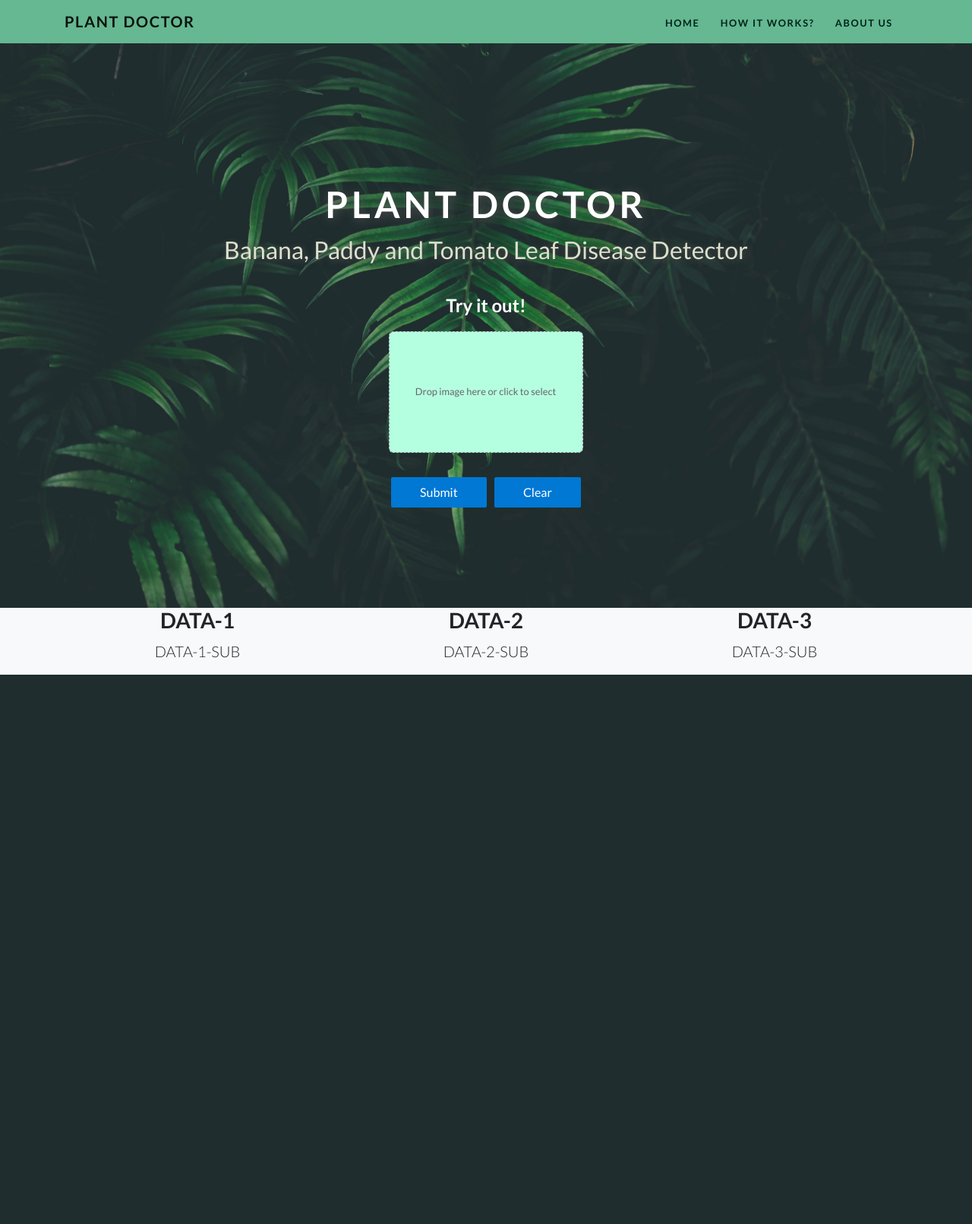
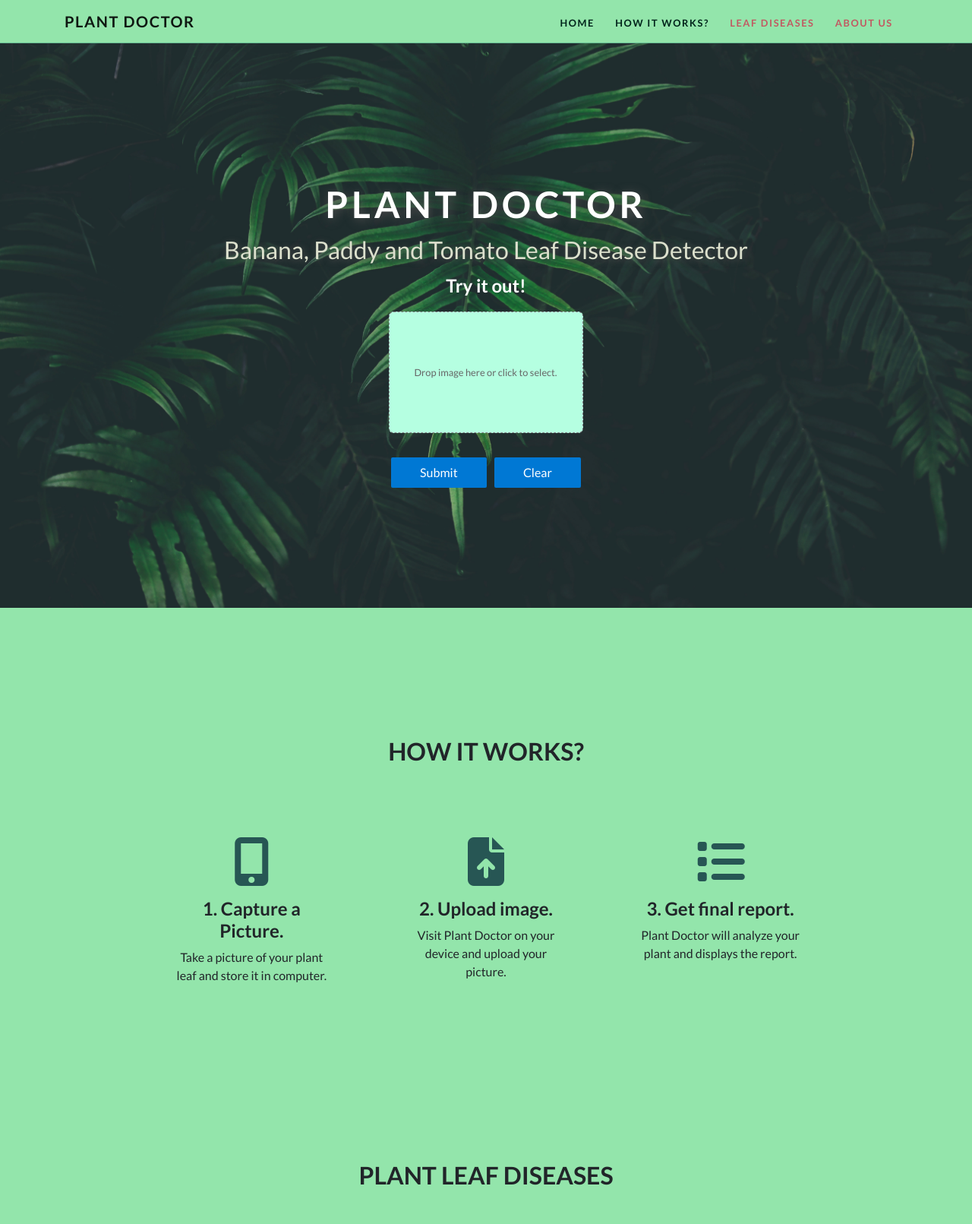
Before and after one commit to nivethjunnithan/Plant-Doctor, a Flask app: page / in a window 1280 px wide. Shown: the top 1611 px of the page at 76% size. Before the commit the page ends 888 px from the top, so only its background shows below. Run offline with Flask 2, Linux system fonts and the light colour scheme; some libraries are stand-ins or nearby versions.

Commit message:
added more sections

```diff
--- a/static/main.css
+++ b/static/main.css
@@ -1,6 +1,6 @@
 body {
   font-family: "Lato", "Helvetica Neue", Helvetica, Arial, sans-serif;
-  background-color: #0d986a;
+  background-color: #93e5ab;
 }
 
 h1,
@@ -25,7 +25,7 @@
   font-weight: 700;
   font-size: 0.8rem;
   letter-spacing: 0.1rem;
-  background: #65b891 !important;
+  background: #93e5ab !important;
   border-bottom: 1px solid #65b891;
 }
 .navbar-brand img {
@@ -58,6 +58,7 @@
   background-size: cover;
   background-position: center;
   position: relative;
+  align-items: center !important;
 }
 .masthead .overlay {
   position: absolute;
@@ -69,7 +70,23 @@
   z-index: 1;
   opacity: 0.3;
 }
-.masthead h1 {
+
+.masthead .main {
+  box-sizing: border-box;
+  display: flex;
+  flex-direction: column;
+  align-items: center;
+}
+
+.masthead .main .frame .panel {
+  align-items: center;
+}
+
+.masthead .main .title {
+  text-align: center;
+}
+
+.masthead .main .title h1 {
   color: #fff;
   font-size: 3rem;
   font-weight: 700;
@@ -78,11 +95,19 @@
   letter-spacing: 0.3rem;
   text-shadow: 0.1rem 0.1rem 0.8rem rgb(80, 79, 79);
 }
-.masthead h2 {
+.masthead .main .title h2 {
   color: #dce0cd;
-  font-size: 1rem;
+  font-size: 2rem;
   text-shadow: 0.1rem 0.1rem 0.5rem rgb(80, 79, 79);
-  padding-bottom: 1.6rem;
+  font-weight: 500;
+  margin: 0.8rem 0 0.6rem;
+}
+
+.masthead .main .title p {
+  font-size: 1.5rem;
+  font-weight: 700;
+  color: #ffffff;
+  margin: 0;
 }
 
 /* Global button style */
@@ -265,7 +264,9 @@
 #features {
   position: relative;
   z-index: 1;
+  margin: 5rem 0;
 }
+
 .feature-title {
   font-size: 1.5rem;
 }
--- a/templates/base.html
+++ b/templates/base.html
@@ -25,9 +25,11 @@
 
   <body data-spy="scroll" data-target="#navbarSupportedContent">
     {% block content %}{% endblock %}
+
+    <!-- Bootstrap -->
+    <script src="https://code.jquery.com/jquery-3.2.1.slim.min.js"></script>
+    <script src="https://cdnjs.cloudflare.com/ajax/libs/popper.js/1.12.9/umd/popper.min.js"></script>
+    <script src="https://maxcdn.bootstrapcdn.com/bootstrap/4.0.0/js/bootstrap.min.js"></script>
+    <script src="{{ url_for('static',filename='main.js') }}"></script>
   </body>
-
-  <footer>
-    <script src="{{ url_for('static',filename='main.js') }}"></script>
-  </footer>
 </html>
--- a/templates/index.html
+++ b/templates/index.html
@@ -23,10 +23,13 @@
           <a class="nav-link" href="#home">Home</a>
         </li>
         <li class="nav-item">
-          <a class="nav-link" href="#about">How it Works?</a>
+          <a class="nav-link" href="#features">How it Works?</a>
         </li>
         <li class="nav-item">
-          <a class="nav-link" href="#achievements">About Us</a>
+          <a class="nav-link" href="#diseases">Leaf diseases</a>
+        </li>
+        <li class="nav-item">
+          <a class="nav-link" href="#diseases">About Us</a>
         </li>
       </ul>
     </div>
@@ -50,7 +53,7 @@
               <div class="panel">
                 <input id="file-upload" class="hidden" type="file" accept="image/x-png,image/gif,image/jpeg" />
                 <label for="file-upload" id="file-drag" class="upload-box">
-                  <div id="upload-caption">Drop image here or click to select</div>
+                  <div id="upload-caption">Drop image here or click to select.</div>
                   <img id="image-preview" class="hidden" />
                 </label>
               </div>
@@ -75,38 +78,125 @@
     </div>
   </div>
 
-  <section  id ="about" class="offset features-icons bg-light text-center">
-    <div class="container">
+  <section class="white-section" id="features">
+    <div class="container-fluid">
+      <h2 class="mb-5">HOW IT WORKS?</h2>
       <div class="row">
-        <div class="col-lg-4">
-          <div class="features-icons-item mx-auto mb-5 mb-lg-0 mb-lg-3">
-            <div class="features-icons-icon d-flex">
-              <i class="icon-screen-desktop m-auto text-primary"></i>
-            </div>
-            <h3>DATA-1</h3>
-            <p class="lead mb-0">DATA-1-SUB</p>
-          </div>
+        <div class="feature-box col-lg-4">
+          <i class="icon fas fa-mobile-alt fa-4x"></i>
+          <h3 class="feature-title">1. Capture a Picture.</h3>
+          <p>Take a picture of your plant leaf and store it in computer.</p>
         </div>
-        <div class="col-lg-4">
-          <div class="features-icons-item mx-auto mb-5 mb-lg-0 mb-lg-3">
-            <div class="features-icons-icon d-flex">
-              <i class="icon-layers m-auto text-primary"></i>
-            </div>
-            <h3>DATA-2</h3>
-            <p class="lead mb-0">DATA-2-SUB</p>
-          </div>
+        <div class="feature-box col-lg-4">
+          <i class="icon fas fa-file-upload fa-4x"></i>
+          <h3 class="feature-title">2. Upload image.</h3>
+          <p>Visit Plant Doctor on your device and upload your picture.</p>
         </div>
-        <div class="col-lg-4">
-          <div class="features-icons-item mx-auto mb-0 mb-lg-3">
-            <div class="features-icons-icon d-flex">
-              <i class="icon-check m-auto text-primary"></i>
-            </div>
-            <h3>DATA-3</h3>
-            <p class="lead mb-0">DATA-3-SUB</p>
-          </div>
+        <div class="feature-box col-lg-4">
+          <i class="icon fas fa-list fa-4x"></i>
+          <h3 class="feature-title">3. Get final report.</h3>
+          <p>Plant Doctor will analyze your plant and displays the report.</p>
         </div>
       </div>
     </div>
   </section>
 
+  <section id="diseases" class="showcase">
+    <div class="container-fluid p-0">
+      <h2 class="mb-5">PLANT LEAF DISEASES</h2>
+      <div class="row no-gutters">
+        <div
+          class="col-lg-6 order-lg-2 text-white showcase-img"
+          style="background-image: url('showcase-1.jpg');"
+        ></div>
+        <div class="col-lg-6 order-lg-1 my-auto showcase-text">
+          <h2>DATA-1</h2>
+          <p class="lead mb-0">DATA-1</p>
+        </div>
+      </div>
+      <div class="row no-gutters">
+        <div
+          class="col-lg-6 text-white showcase-img"
+          style="background-image: url('showcase-2.jpg');"
+        ></div>
+        <div class="col-lg-6 my-auto showcase-text">
+          <h2>DATA-2</h2>
+          <p class="lead mb-0">DATA-2</p>
+        </div>
+      </div>
+      <div class="row no-gutters">
+        <div
+          class="col-lg-6 order-lg-2 text-white showcase-img"
+          style="background-image: url('showcase-3.jpg');"
+        ></div>
+        <div class="col-lg-6 order-lg-1 my-auto showcase-text">
+          <h2>DATA-3</h2>
+          <p class="lead mb-0">DATA-3</p>
+        </div>
+      </div>
+      <div class="row no-gutters">
+        <div
+          class="col-lg-6 text-white showcase-img"
+          style="background-image: url('showcase-2.jpg');"
+        ></div>
+        <div class="col-lg-6 my-auto showcase-text">
+          <h2>DATA-4</h2>
+          <p class="lead mb-0">DATA-4</p>
+        </div>
+      </div>
+      <div class="row no-gutters">
+        <div
+          class="col-lg-6 order-lg-2 text-white showcase-img"
+          style="background-image: url('showcase-1.jpg');"
+        ></div>
+        <div class="col-lg-6 order-lg-1 my-auto showcase-text">
+          <h2>DATA-5</h2>
+          <p class="lead mb-0">DATA-5</p>
+        </div>
+      </div>
+      <div class="row no-gutters">
+        <div
+          class="col-lg-6 text-white showcase-img"
+          style="background-image: url('showcase-2.jpg');"
+        ></div>
+        <div class="col-lg-6 my-auto showcase-text">
+          <h2>DATA-6</h2>
+          <p class="lead mb-0">DATA-6</p>
+        </div>
+      </div>
+      <div class="row no-gutters">
+        <div
+          class="col-lg-6 order-lg-2 text-white showcase-img"
+          style="background-image: url('showcase-3.jpg');"
+        ></div>
+        <div class="col-lg-6 order-lg-1 my-auto showcase-text">
+          <h2>DATA-7</h2>
+          <p class="lead mb-0">DATA-7</p>
+        </div>
+      </div>
+    </div>
+  </section>
+
+  <footer class="footer">
+    <div class="container">
+      <div class="row">
+        <div class="col-lg-6 h-100 text-center text-lg-left my-auto">
+          <ul class="list-inline mb-2">
+            <li class="list-inline-item">
+              <a class="details" href="#">About</a>
+            </li>
+            <li class="list-inline-item">&sdot;</li>
+            <li class="list-inline-item">
+              <a class="details" href="mailto:bioquadkerala@gmail.com">Contact</a>
+            </li>
+          </ul>
+          <p class="text-muted small mb-4 mb-lg-0">
+            &copy; Plant Doctor 2020. All Rights Reserved.
+          </p>
+        </div>
+      </div>
+    </div>
+  </footer>
+
+
 {% endblock %}
```
Also changed, not shown: other parts of static/main.css (+63 -27 lines), requirements.txt (+7 -7 lines).
